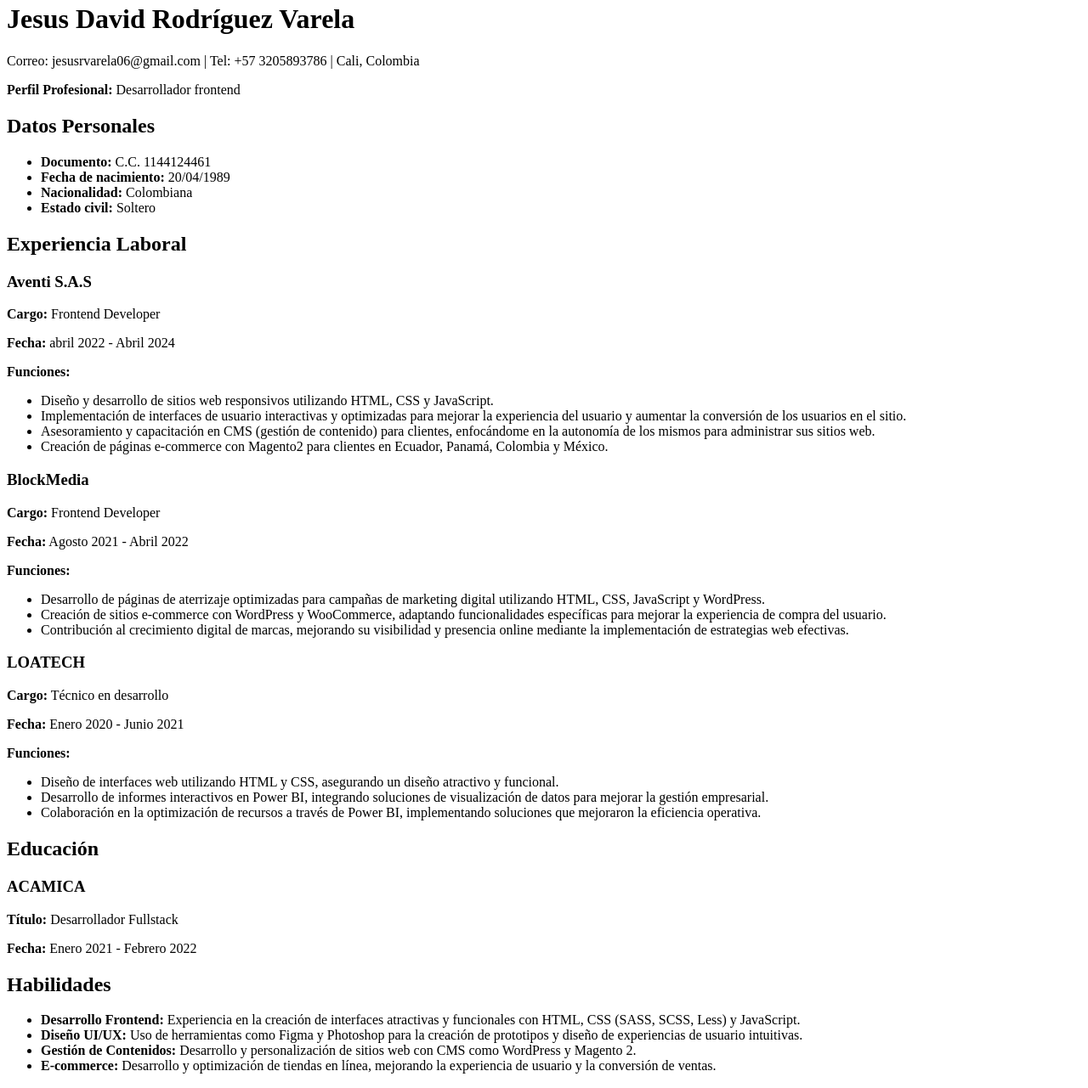
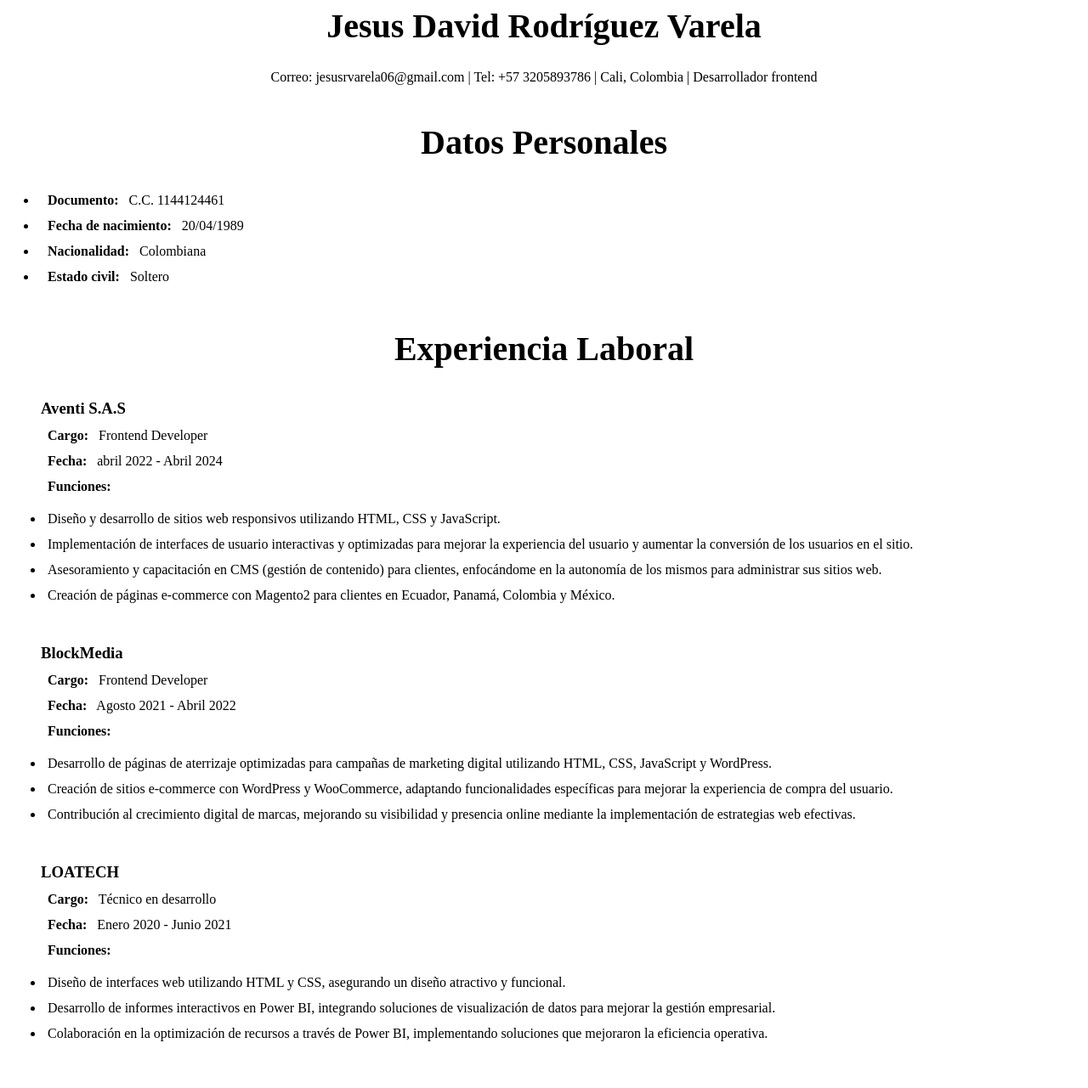
Before and after one commit to jesusdrv/aprendiendo-github, a plain HTML site: page index.html in a window 1280 px wide. Shown: the part 17-1298 px from the top of the page at 85% size. Drawn offline with Linux system fonts and the light colour scheme.

Commit message:
Estructura SCSS y estilos

```diff
--- a/index.html
+++ b/index.html
@@ -3,17 +3,17 @@
 <head>
     <meta charset="UTF-8">
     <meta name="viewport" content="width=device-width, initial-scale=1.0">
+    <link rel="stylesheet" href="src/css/style.css">
     <title>Hoja de vida</title>
 </head>
 <body>
     <header>
-        <h1>Jesus David Rodríguez Varela</h1>
-        <p>Correo: jesusrvarela06@gmail.com | Tel: +57 3205893786 | Cali, Colombia</p>
-        <p><strong>Perfil Profesional:</strong> Desarrollador frontend</p>
+        <h1 class="title">Jesus David Rodríguez Varela</h1>
+        <p class="firstP">Correo: jesusrvarela06@gmail.com | Tel: +57 3205893786 | Cali, Colombia | Desarrollador frontend</p>
     </header>
 
-    <section>
-        <h2>Datos Personales</h2>
+    <section class="section">
+        <h2 class="title">Datos Personales</h2>
         <ul>
             <li><strong>Documento:</strong> C.C. 1144124461</li>
             <li><strong>Fecha de nacimiento:</strong> 20/04/1989</li>
@@ -22,8 +22,8 @@
         </ul>
     </section>
 
-    <section>
-        <h2>Experiencia Laboral</h2>
+    <section class="section">
+        <h2 class="title">Experiencia Laboral</h2>
         <article>
             <h3>Aventi S.A.S</h3>
             <p><strong>Cargo:</strong> Frontend Developer</p>
@@ -60,7 +60,7 @@
         </article>
     </section>
 
-    <section>
+    <section class="section">
         <h2>Educación</h2>
         <article>
             <h3>ACAMICA</h3>
@@ -70,8 +70,8 @@
 
     </section>
 
-    <section>
-        <h2>Habilidades</h2>
+    <section class="section">
+        <h2 class="title">Habilidades</h2>
         <ul>
             <li><strong>Desarrollo Frontend:</strong> Experiencia en la creación de interfaces atractivas y funcionales con HTML, CSS (SASS, SCSS, Less) y JavaScript.</li>
             <li><strong>Diseño UI/UX:</strong> Uso de herramientas como Figma y Photoshop para la creación de prototipos y diseño de experiencias de usuario intuitivas.</li>
@@ -81,8 +81,8 @@
 
     </section>
 
-    <section>
-        <h2>Habilidades blandas</h2>
+    <section class="section">
+        <h2 class="title">Habilidades blandas</h2>
         <ul>
             <li><strong>Comunicación efectiva: </strong> Coordiné con equipos de diseño y desarrollo para asegurar entregas claras y alineadas con las expectativas del cliente, mejorando la eficiencia del flujo de trabajo en un 20%.</li>
             <li><strong>Trabajo en equipo:</strong>  Colaboré activamente en entornos multidisciplinarios, integrándome fácilmente a nuevas dinámicas y contribuyendo con ideas que fueron implementadas en más de 3 proyectos exitosos.</li>
--- /dev/null
+++ b/src/css/scss/style.scss
@@ -0,0 +1,33 @@
+* {
+    &,
+    &::before,
+    &::after {
+        margin: 0.4rem;
+        padding: 0.4rem;
+        box-sizing: border-box;
+    }
+}
+
+html {
+    font-size: 62.5%;
+}
+
+body {
+    font-size: 16px;
+    margin: 0;
+    padding: 0;
+}
+
+.title {
+    text-align: center;
+    padding-bottom: 2rem;
+    font-size: 4rem;
+}
+
+.firstP {
+    text-align: center;
+}
+
+.section {
+    margin: 2rem;
+}
```
Also changed, not shown: src/css/style.css (added).
